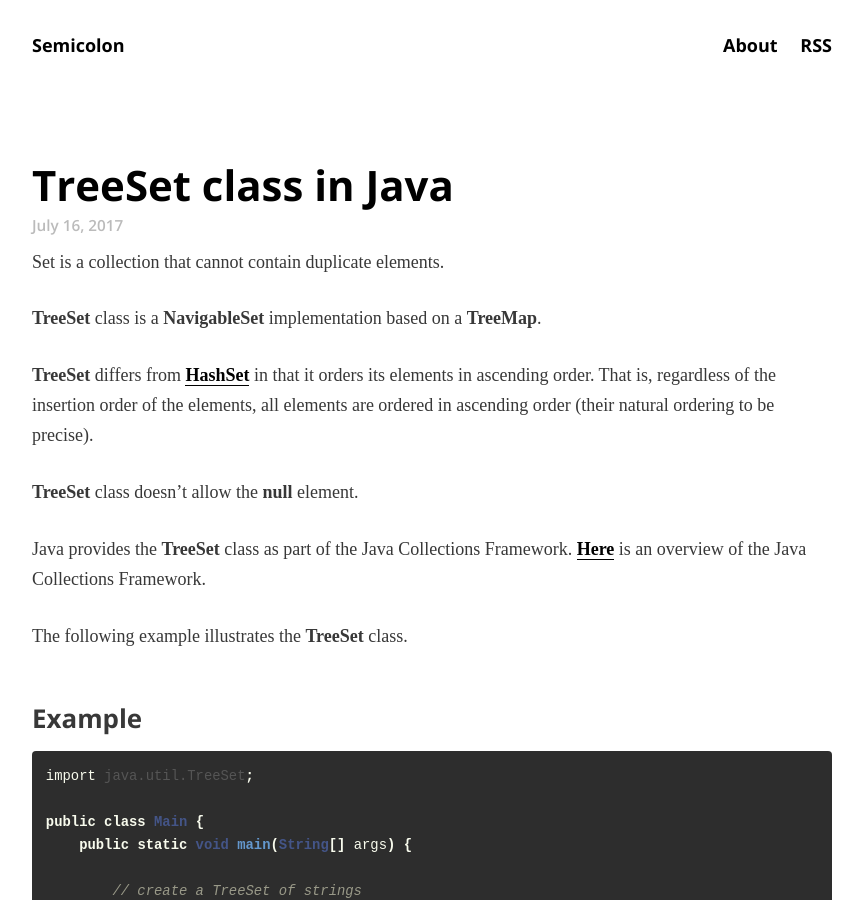
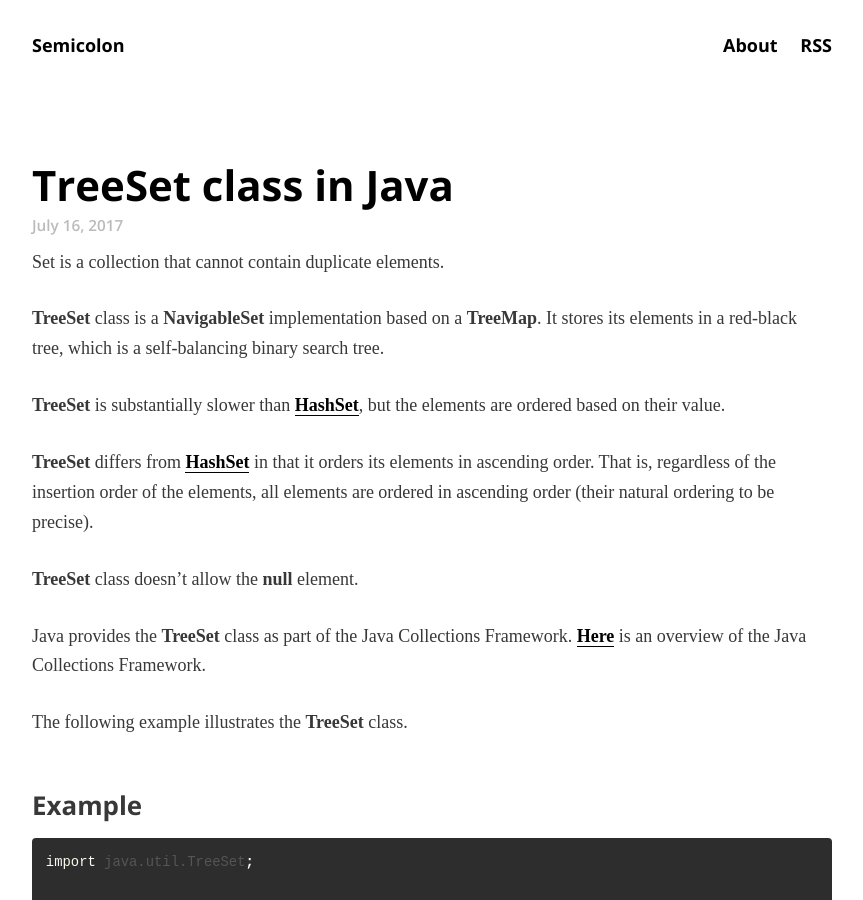
Before and after one commit to nikhilmopidevi/nikhilmopidevi.github.io, a Jekyll site: the page built from _posts/2017-07-16-TreeSet class in Java.markdown, in a window 1280 px wide and 900 px high. Shown: the whole window, without its empty margins (208-1071 px from the left). Built offline with Jekyll 4.4.1, drawn with Linux system fonts in a browser that asks for light colours; some web fonts are replaced; comment, search, counter and statistics services are not loaded.

Commit message:
Modified post

```diff
--- a/_posts/2017-07-16-TreeSet class in Java.markdown
+++ b/_posts/2017-07-16-TreeSet class in Java.markdown
@@ -8,7 +8,9 @@ comments: true
 
 Set is a collection that cannot contain duplicate elements.
 
-**TreeSet** class is a **NavigableSet** implementation based on a **TreeMap**.
+**TreeSet** class is a **NavigableSet** implementation based on a **TreeMap**. It stores its elements in a red-black tree, which is a self-balancing binary search tree.
+
+**TreeSet** is substantially slower than [HashSet]({{ site.baseurl }}{% post_url 2017-07-14-HashSet class in Java %}), but the elements are ordered based on their value.
 
 **TreeSet** differs from [HashSet]({{ site.baseurl }}{% post_url 2017-07-14-HashSet class in Java %}) in that it orders its elements in ascending order. That is, regardless of the insertion order of the elements, all elements are ordered in ascending order (their natural ordering to be precise).
 
```
